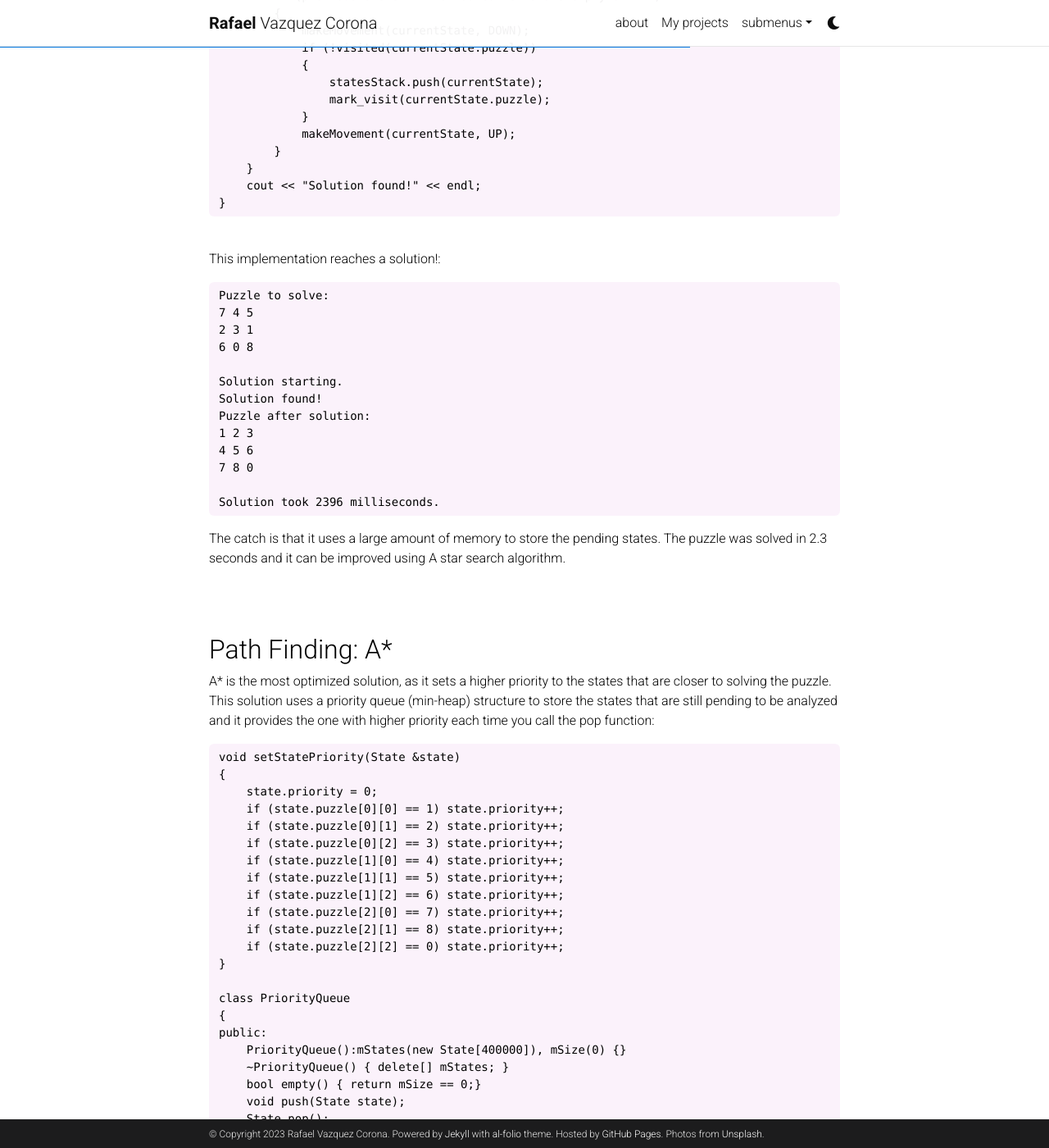
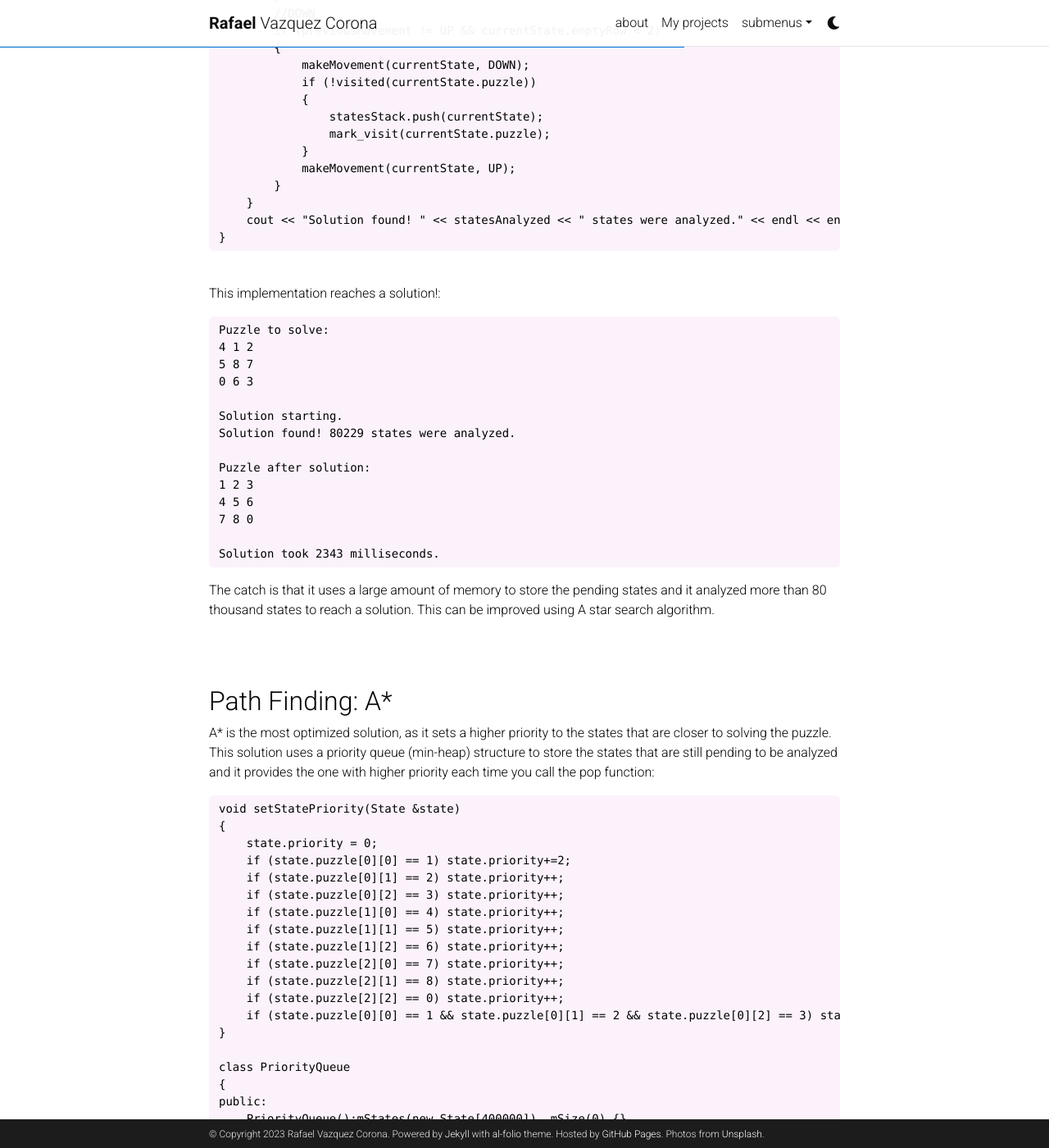
Before and after one commit to RafaelVC89/rafaelvc89.github.io, a Jekyll site: the page built from _projects/1_project.md, in a window 1280 px wide and 1400 px high, scrolled down 6854 px. Shown: the whole window at 82% size. Built offline with Jekyll 4.4.1, drawn with Linux system fonts in a browser that asks for light colours; comment, search, counter and statistics services are not loaded; a style sheet for code colours, icons or effects is not loaded; some of the changed text lies outside the part shown.

Commit message:
Added states analyzed count to the breadth first solution in puzzle 1 project and an improvement in priority in the A Star solution.

````diff
--- a/_projects/1_project.md
+++ b/_projects/1_project.md
@@ -271,8 +271,10 @@ void solve(char puzzle[3][3])
 
     direction_enum previousMovement = NONE;
     bool solutionFound = false;
+    int statesAnalyzed = 0;
     while(!solutionFound && !statesStack.empty())
     {
+        statesAnalyzed++;
         State currentState = statesStack.pop();
         previousMovement = currentState.previousMovement;
         if (solved(currentState.puzzle))
@@ -327,7 +329,7 @@ void solve(char puzzle[3][3])
             makeMovement(currentState, UP);
         }
     }
-    cout << "Solution found!" << endl;
+    cout << "Solution found! " << statesAnalyzed << " states were analyzed." << endl << endl;
 }
 ```
 {% endraw %}
@@ -337,21 +339,22 @@ This implementation reaches a solution!:
 {% raw %}
 ```cpp
 Puzzle to solve:
-7 4 5
-2 3 1
-6 0 8
+4 1 2
+5 8 7
+0 6 3
 
 Solution starting.
-Solution found!
+Solution found! 80229 states were analyzed.
+
 Puzzle after solution:
 1 2 3
 4 5 6
 7 8 0
 
-Solution took 2396 milliseconds.
+Solution took 2343 milliseconds.
 ```
 {% endraw %}
-The catch is that it uses a large amount of memory to store the pending states. The puzzle was solved in 2.3 seconds and it can be improved using A star search algorithm.
+The catch is that it uses a large amount of memory to store the pending states and it analyzed more than 80 thousand states to reach a solution. This can be improved using A star search algorithm.
 
 <br />
 <br />
@@ -364,7 +367,7 @@ This solution uses a priority queue (min-heap) structure to store the states tha
 void setStatePriority(State &state)
 {
     state.priority = 0;
-    if (state.puzzle[0][0] == 1) state.priority++;
+    if (state.puzzle[0][0] == 1) state.priority+=2;
     if (state.puzzle[0][1] == 2) state.priority++;
     if (state.puzzle[0][2] == 3) state.priority++;
     if (state.puzzle[1][0] == 4) state.priority++;
@@ -373,6 +376,7 @@ void setStatePriority(State &state)
     if (state.puzzle[2][0] == 7) state.priority++;
     if (state.puzzle[2][1] == 8) state.priority++;
     if (state.puzzle[2][2] == 0) state.priority++;
+    if (state.puzzle[0][0] == 1 && state.puzzle[0][1] == 2 && state.puzzle[0][2] == 3) state.priority+=6; // extra priority if the top numbers are already in the right position
 }
 
 class PriorityQueue
@@ -531,7 +535,7 @@ void solve(char puzzle[3][3])
 {% endraw %}
 
 <br />
-As a result, the solution is found with less than 10% of states analyzed on previous solutions:
+As a result, the solution is found with less than 1% of the states analyzed compared to previous solutions:
 {% raw %}
 ```cpp
 Puzzle to solve:
````
Also changed, not shown: other parts of _projects/1_project.md (+2 -2 lines).
